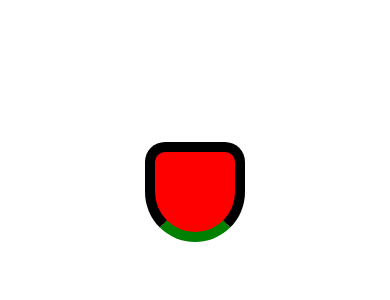
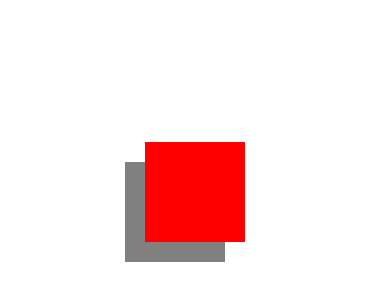
Before and after one commit to ashutosh65000/Done-with-It, a React Native app: screen / in a window 390 px wide. Shown: the part 230-530 px from the top of the page. Built offline with nearby package versions, Linux system fonts and the light colour scheme.

Commit message:
shadow styling

```diff
--- a/App.js
+++ b/App.js
@@ -20,11 +20,12 @@ export default function App() {
           backgroundColor: "red",
           width: 100,
           height: 100,
-          borderBottomColor: "green",
-          borderRadius: 50,
-          borderWidth: 10,
-          borderTopStartRadius: 20,
-          borderTopRightRadius: 20,
+          // for IOS three properties
+          shadowColor: "grey",
+          shadowOffset: { height: 20, width: -20 }, // negative for the reverse of axis like the two plane charts
+          shadowOpacity: 1,
+          // for Android single property; as the android doesn't provides much control over the shadows color and opacity.
+          elevation: 30
         }}
       />
     </View>
```
